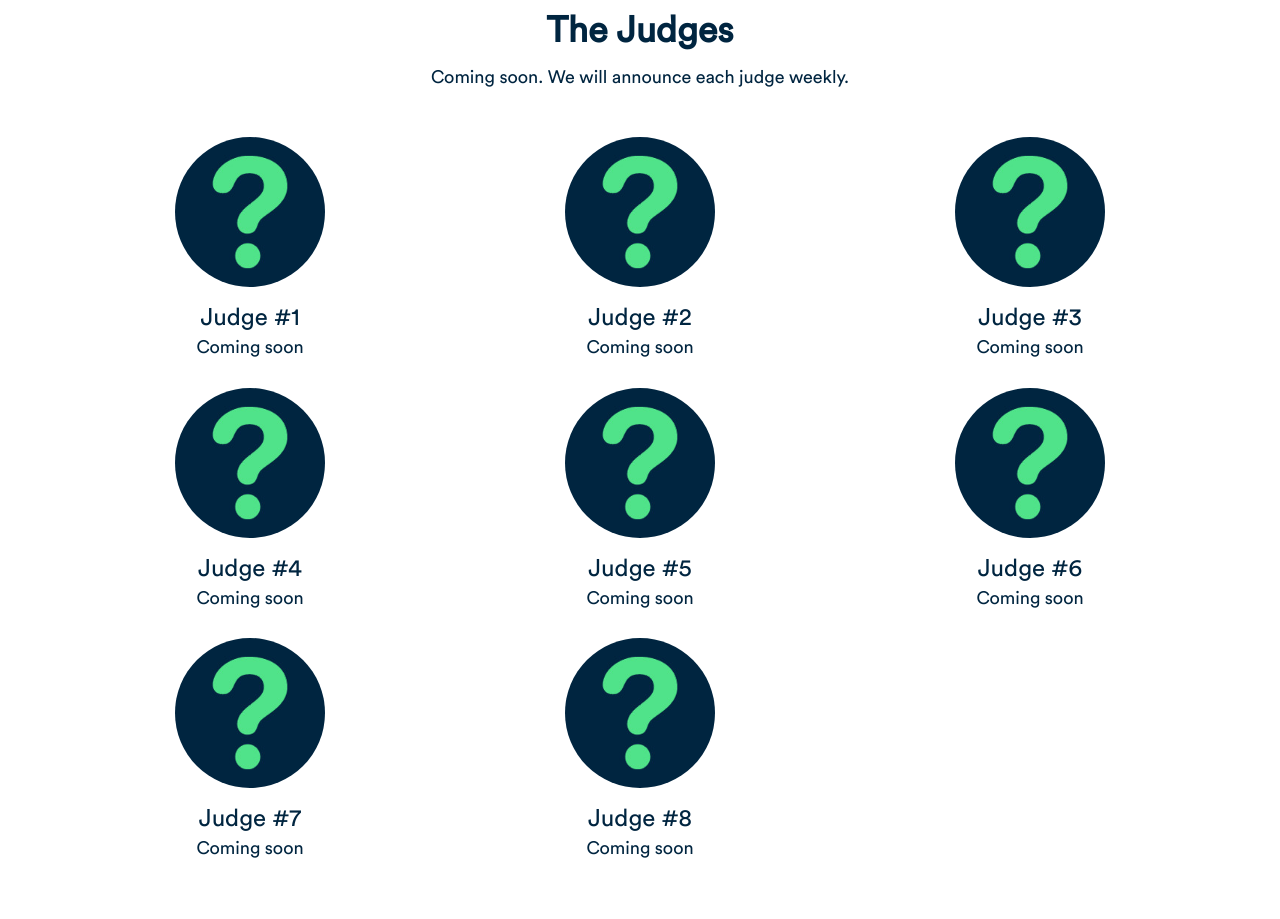
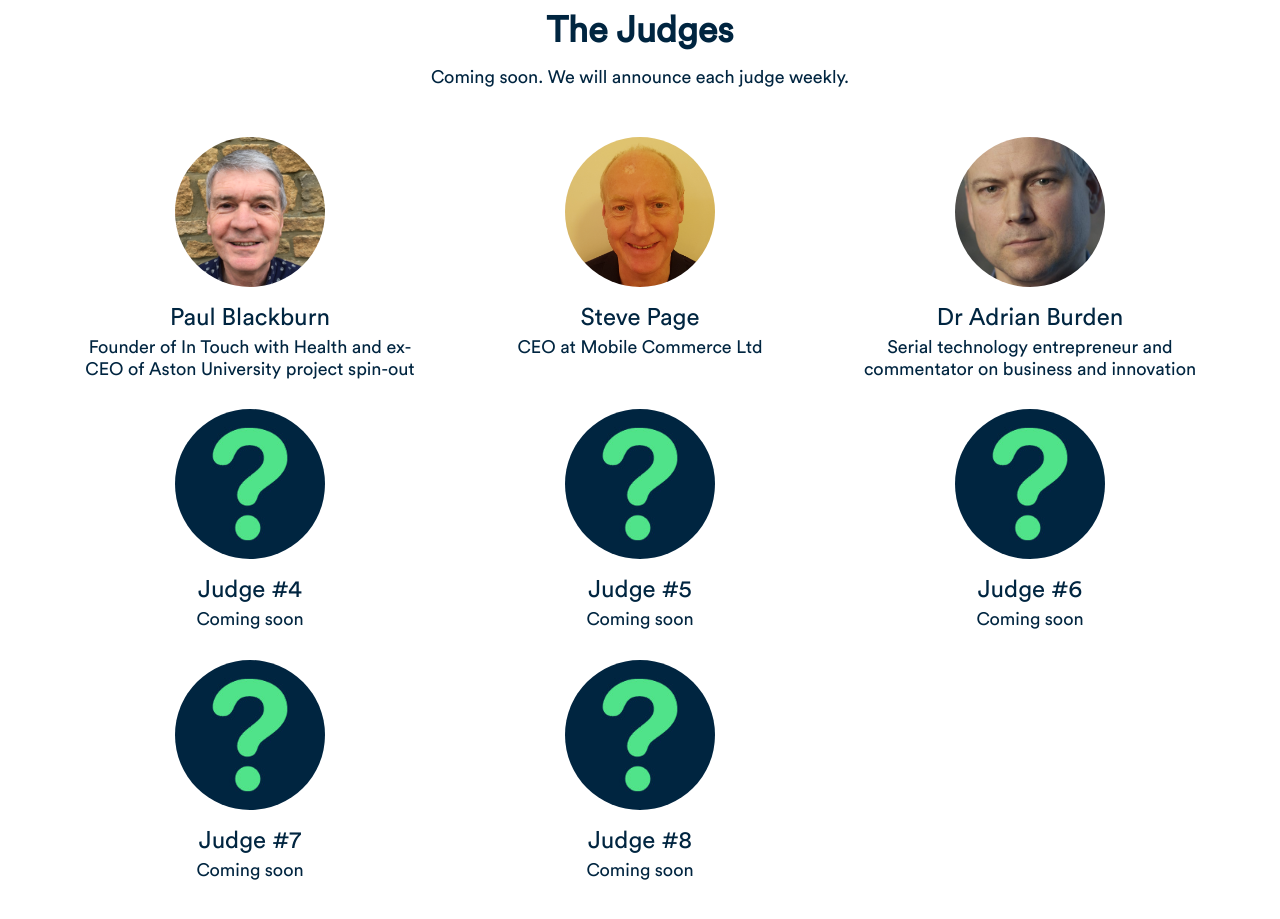
Before and after one commit to andinfarrel/uob-startupsoc-startupgames, a plain HTML site: page index.html in a window 1280 px wide. Shown: the part 2600-3519 px from the top of the page. Drawn offline with nearby package versions, Linux system fonts and the light colour scheme; a script that the page names is missing.

Commit message:
Revealed first 3 judges

```diff
--- a/index.html
+++ b/index.html
@@ -335,33 +335,33 @@
                 <div class="col-xs-12 col-sm-4">
                   <div class="single_team wow">
                       <div class="team_thumb">
-                          <img src="img/judges-img/unknown.jpg" alt="?">
+                          <img src="img/judges-img/paul_blackburn.jpg" alt="Paul Blackburn">
                       </div>
                       <div class="single_team_details_info text-center">
-                          <h4>Judge #1</h4>
-                          <h5>Coming soon</h5>
+                          <h4>Paul Blackburn</h4>
+                          <h5>Founder of In Touch with Health and ex-CEO of Aston University project spin-out</h5>
                       </div>
                   </div>
                 </div>
                 <div class="col-xs-12 col-sm-4">
                   <div class="single_team wow">
                       <div class="team_thumb">
-                          <img src="img/judges-img/unknown.jpg" alt="?">
+                          <img src="img/judges-img/steve_page.jpg" alt="?">
                       </div>
                       <div class="single_team_details_info text-center">
-                          <h4>Judge #2</h4>
-                          <h5>Coming soon</h5>
+                          <h4>Steve Page</h4>
+                          <h5>CEO at Mobile Commerce Ltd</h5>
                       </div>
                   </div>
                 </div>
                 <div class="col-xs-12 col-sm-4">
                   <div class="single_team wow">
                       <div class="team_thumb">
-                          <img src="img/judges-img/unknown.jpg" alt="?">
+                          <img src="img/judges-img/dr_adrian_burden.png" alt="?">
                       </div>
                       <div class="single_team_details_info text-center">
-                          <h4>Judge #3</h4>
-                          <h5>Coming soon</h5>
+                          <h4>Dr Adrian Burden</h4>
+                          <h5>Serial technology entrepreneur and commentator on business and innovation</h5>
                       </div>
                   </div>
                 </div>
```
Also changed, not shown: img/judges-img/dr_adrian_burden.png (added), img/judges-img/paul_blackburn.jpg (added), img/judges-img/steve_page.jpg (added).
